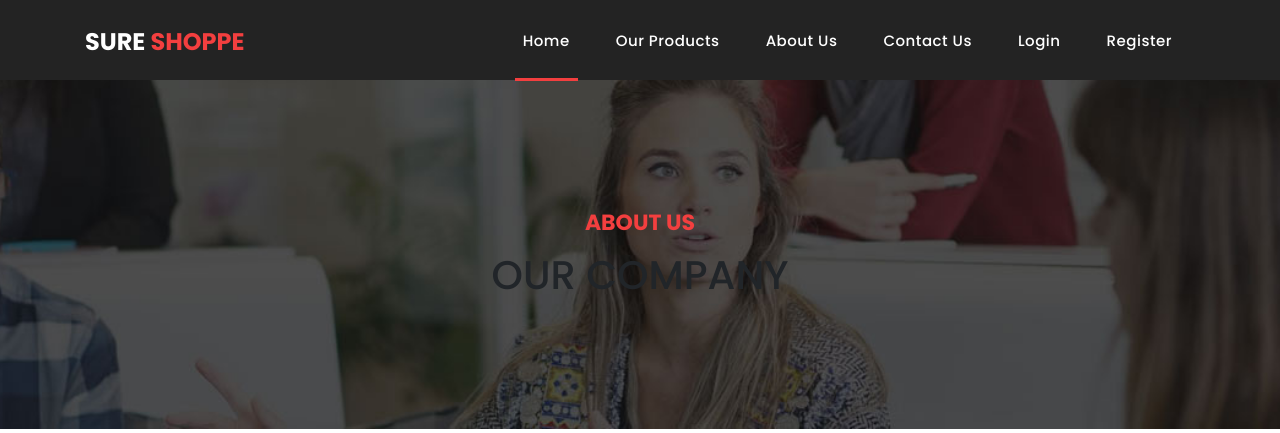
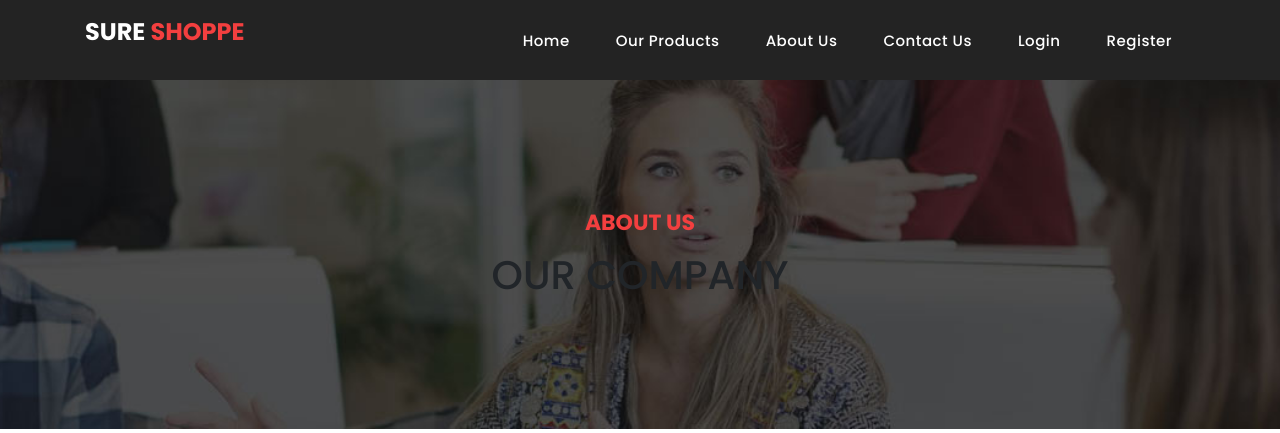
Before and after one commit to bhupeshgunda1/E-commerce_sureshoppe, a Flask app: page /about in a window 1280 px wide. Shown: the top 433 px of the page. Run offline with Flask 2, Linux system fonts and the light colour scheme; some libraries are stand-ins or nearby versions.

Commit message:
Changed 'active' effect in all the pages

```diff
--- a/Project_Updated_UI/templates/about.html
+++ b/Project_Updated_UI/templates/about.html
@@ -46,7 +46,7 @@
           <div class="collapse navbar-collapse" id="navbarResponsive">
             <ul class="navbar-nav">
           <li class="nav-item">
-          <a class="nav-link active" href="{{ url_for('home')}}">Home</a>
+          <a class="nav-link" href="{{ url_for('home')}}">Home</a>
           </li>
           <li class="nav-item">
           <a class="nav-link" href="{{ url_for('categories')}}">Our Products</a>
--- a/Project_Updated_UI/templates/contact.html
+++ b/Project_Updated_UI/templates/contact.html
@@ -45,7 +45,7 @@
           <div class="collapse navbar-collapse" id="navbarResponsive">
             <ul class="navbar-nav">
           <li class="nav-item">
-          <a class="nav-link active" href="{{ url_for('home')}}">Home</a>
+          <a class="nav-link" href="{{ url_for('home')}}">Home</a>
           </li>
           <li class="nav-item">
           <a class="nav-link" href="{{ url_for('categories')}}">Our Products</a>
--- a/Project_Updated_UI/templates/products.html
+++ b/Project_Updated_UI/templates/products.html
@@ -45,7 +45,7 @@
           <div class="collapse navbar-collapse" id="navbarResponsive">
             <ul class="navbar-nav">
           <li class="nav-item">
-          <a class="nav-link active" href="{{ url_for('home')}}">Home</a>
+          <a class="nav-link" href="{{ url_for('home')}}">Home</a>
           </li>
           <li class="nav-item">
           <a class="nav-link" href="{{ url_for('products')}}">Our Products</a>
```
